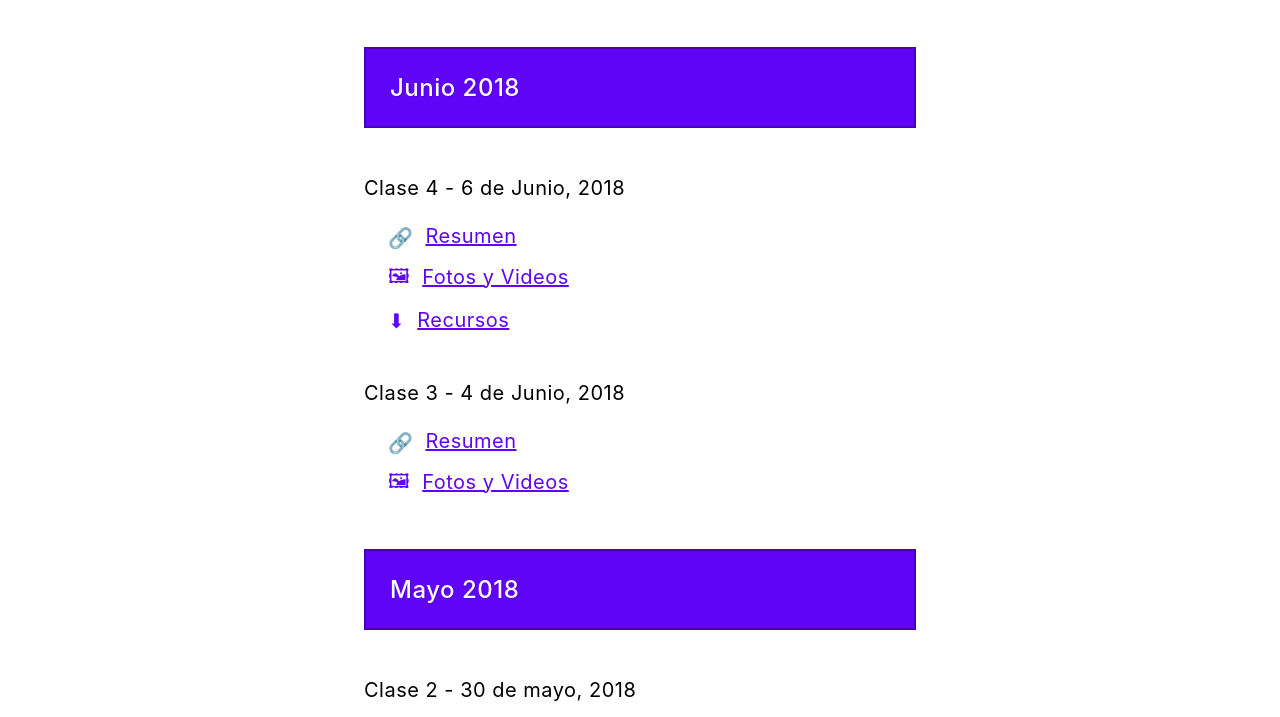
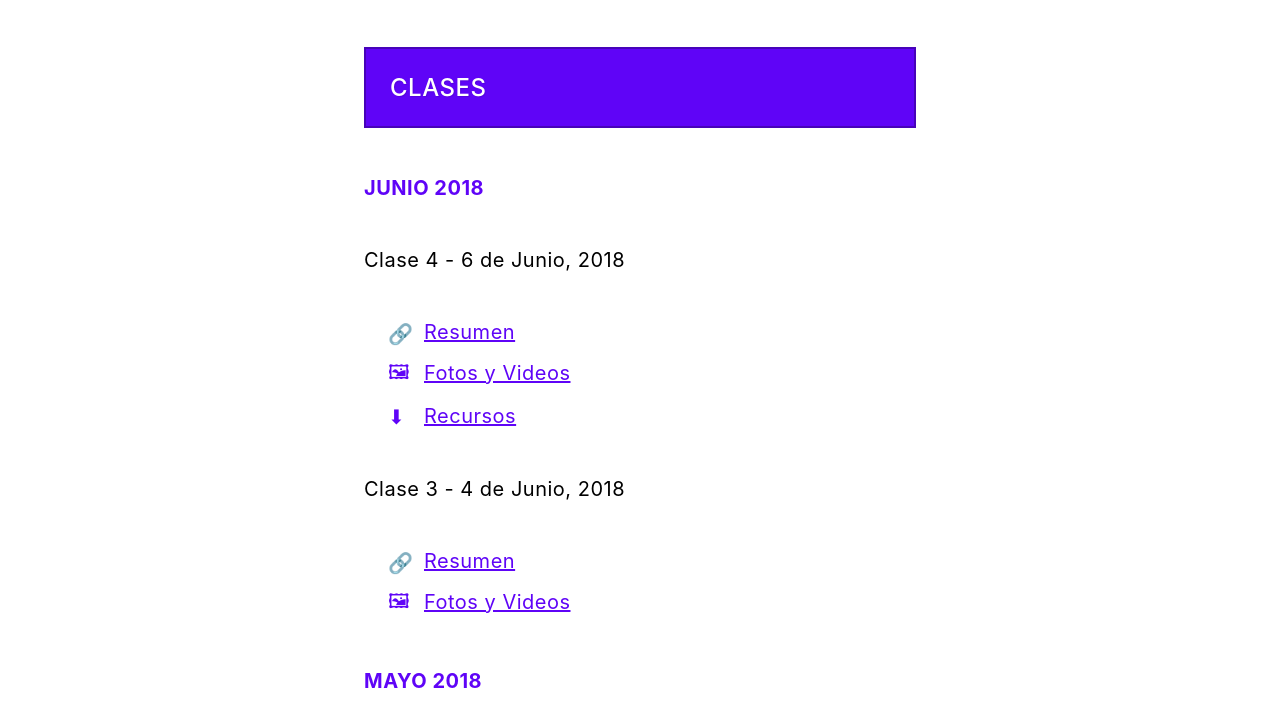
Before and after one commit to durancristhian/acamica-dwfs-belgrano, a plain HTML site: page index.html in a window 1280 px wide. Shown: the part 235-952 px from the top of the page. Drawn offline with Linux system fonts and the light colour scheme.

Commit message:
Improve styles

```diff
--- a/index.html
+++ b/index.html
@@ -24,13 +24,14 @@
         <div class="container">
             <div class="inner-container">
                 <h1>Acamica - Desarrollo Web Full Stack</h1>
-                    <h2>Sede Belgrano 2018/2019</h2>
+                <h2>Sede Belgrano 2018/2019</h2>
             </div>
         </div>
     </header>
     <div class="container">
         <div class="inner-container">
-            <h3 class="background-animation">Junio 2018</h3>
+            <h3 class="background-animation">Clases</h3>
+            <p class="color-animation subtitle">Junio 2018</p>
             <div class="lesson">
                 <div>
                     <p>Clase 4 - 6 de Junio, 2018</p>
@@ -60,7 +61,7 @@
                         class="color-animation media">Fotos y Videos</a>
                 </div>
             </div>
-            <h3 class="background-animation">Mayo 2018</h3>
+            <p class="color-animation subtitle">Mayo 2018</p>
             <div class="lesson">
                 <div>
                     <p>Clase 2 - 30 de mayo, 2018</p>
--- a/styles.css
+++ b/styles.css
@@ -52,6 +52,7 @@ a:before {
     display: inline-block;
     margin-right: calc(var(--space) / 2);
     vertical-align: middle;
+    width: var(--space);
 }
 
 a.download:before {
@@ -70,6 +71,11 @@ footer {
     background-color: #eee;
     border-top: 2px solid var(--border-color);
     text-align: center;
+}
+
+footer p {
+    margin-bottom: var(--space);
+    margin-top: 0;
 }
 
 h1,
@@ -99,6 +105,7 @@ h3 {
     font-size: calc(var(--font-size) * 1.2);
     margin: 0;
     padding: var(--space);
+    text-transform: uppercase;
 }
 
 header {
@@ -111,8 +118,7 @@ img {
 }
 
 p {
-    margin-bottom: var(--space);
-    margin-top: 0;
+    margin: calc(var(--space) * 2) 0;
 }
 
 @keyframes background-animation {
@@ -175,3 +181,8 @@ p {
 .lesson div:last-child {
     padding-left: var(--space);
 }
+
+.subtitle {
+    font-weight: bold;
+    text-transform: uppercase;
+}
```
